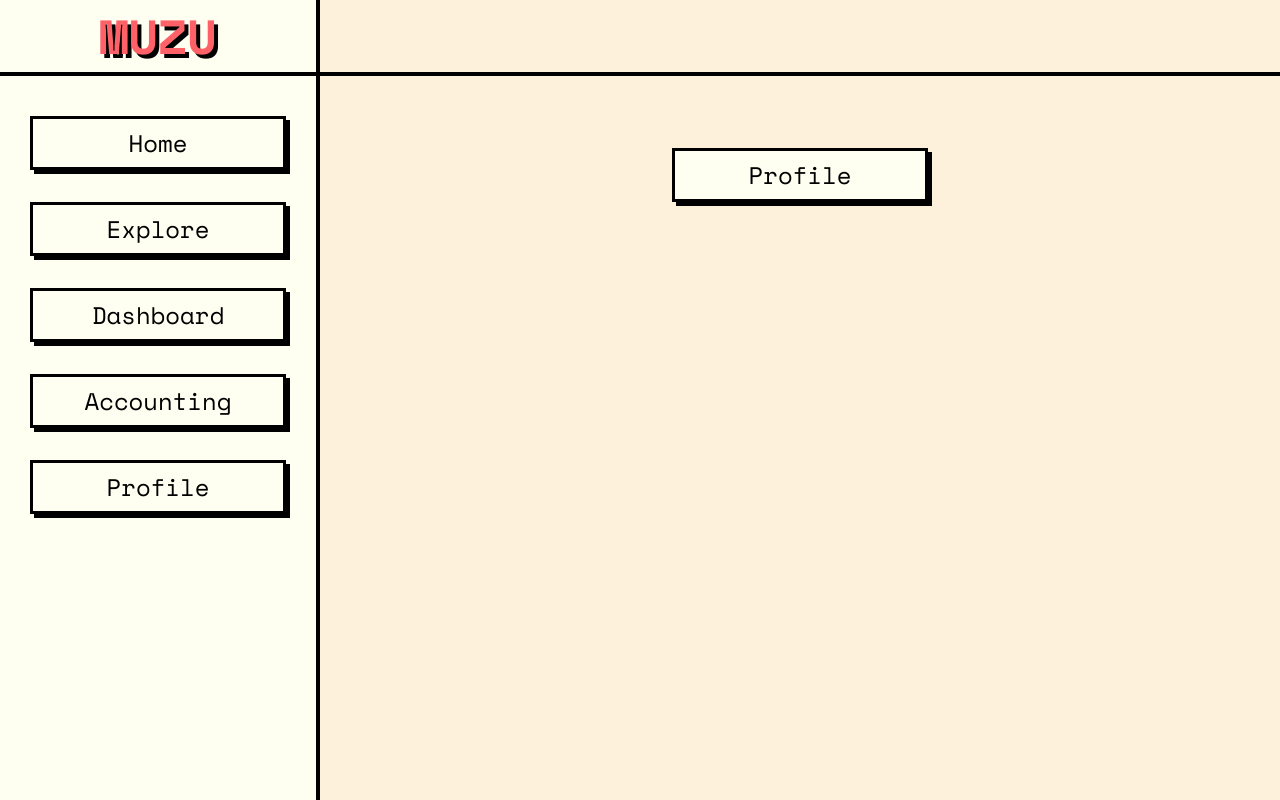
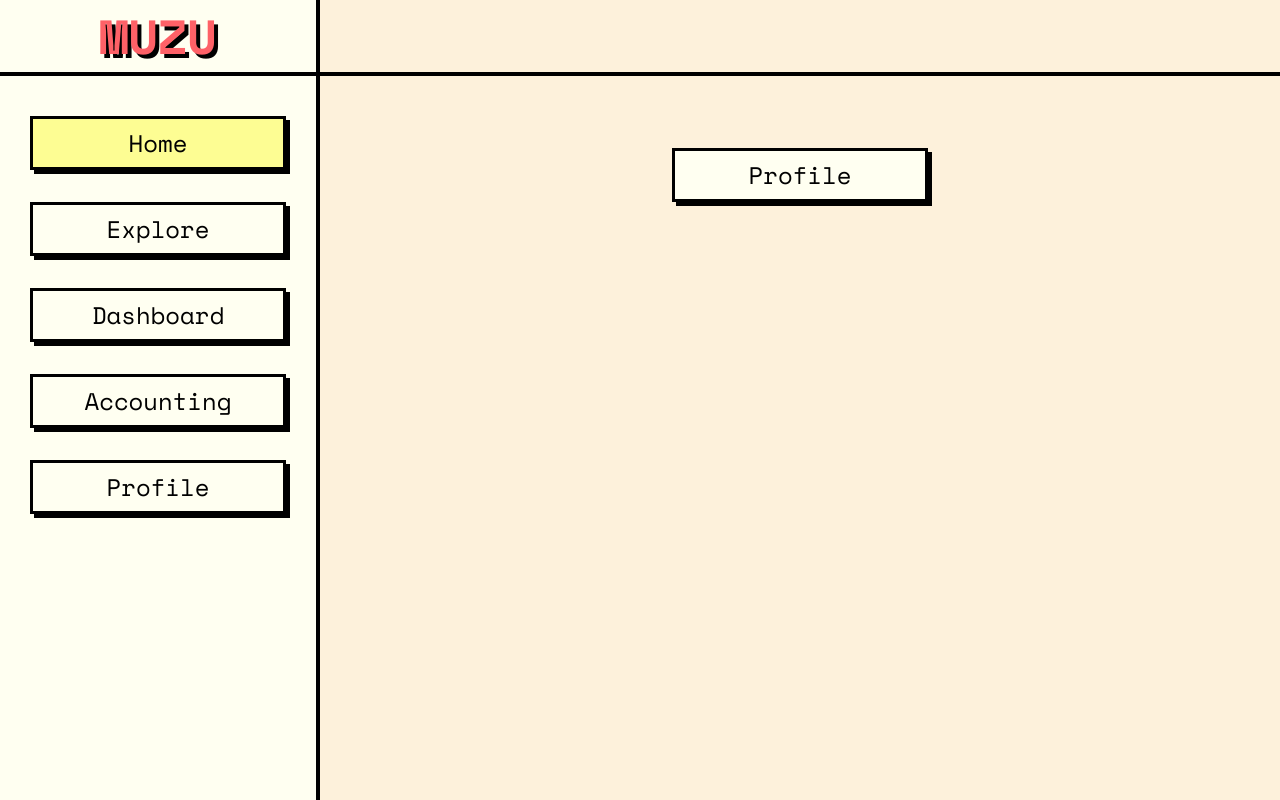
Before and after one commit to aj-maz/Muzu, a Next.js app in the folder client/: page / in a window 1280 px wide. Built offline with nearby package versions, Linux system fonts and the light colour scheme.

Commit message:
refactored nav button

```diff
--- /dev/null
+++ b/client/components/NavButton.tsx
@@ -0,0 +1,24 @@
+import { FC } from "react";
+
+const NavButton: FC<{
+  isActive: boolean;
+  label: string;
+  onClick: Function;
+}> = ({ isActive, onClick, label }) => {
+  return (
+    <div
+      onClick={() => onClick()}
+      className="p-2 mb-4 flex justify-center items-center"
+    >
+      <div
+        className={`panel-shadow cursor-pointer text-2xl p-2  w-64 text-center ${
+          isActive ? "sidebar-active-btn" : "sidebar-btn"
+        }`}
+      >
+        {label}
+      </div>
+    </div>
+  );
+};
+
+export default NavButton;
--- a/client/components/Sidebar.tsx
+++ b/client/components/Sidebar.tsx
@@ -1,34 +1,50 @@
 import { FC } from "react";
+import NavButton from "./NavButton";
+import { useRouter } from "next/router";
 
 const Sidebar: FC = () => {
+  const router = useRouter();
+
+  console.log(router.pathname);
+
   return (
     <nav className=" border-black w-80 border-black border-r-4 sidebar bg-sec inline-block">
       <div className="pt-8">
-        <div className="p-2 flex justify-center items-center">
-          <div className="panel-shadow  cursor-pointer text-2xl p-2 sidebar-btn bg-sec w-64 text-center">
-            Home
-          </div>
-        </div>
-        <div className="p-2 mt-4 flex justify-center items-center">
-          <div className="panel-shadow  cursor-pointer text-2xl p-2 sidebar-btn bg-sec w-64 text-center">
-            Explore
-          </div>
-        </div>
-        <div className="p-2 mt-4 flex justify-center items-center">
-          <div className="panel-shadow  cursor-pointer text-2xl p-2 sidebar-btn bg-sec w-64 text-center">
-            Dashboard
-          </div>
-        </div>
-        <div className="p-2 mt-4 flex justify-center items-center">
-          <div className="panel-shadow  cursor-pointer text-2xl p-2 sidebar-btn bg-sec w-64 text-center">
-            Accounting
-          </div>
-        </div>
-        <div className="p-2 mt-4 flex justify-center items-center">
-          <div className="panel-shadow  cursor-pointer text-2xl p-2 sidebar-btn bg-sec w-64 text-center">
-            Profile
-          </div>
-        </div>
+        <NavButton
+          isActive={router.pathname === "/"}
+          label="Home"
+          onClick={() => {
+            router.push("/");
+          }}
+        />
+        <NavButton
+          isActive={router.pathname === "/explore"}
+          label="Explore"
+          onClick={() => {
+            router.push("/explore");
+          }}
+        />
+        <NavButton
+          isActive={router.pathname === "/dashboard"}
+          label="Dashboard"
+          onClick={() => {
+            router.push("/dashboard");
+          }}
+        />
+        <NavButton
+          isActive={router.pathname === "/accounting"}
+          label="Accounting"
+          onClick={() => {
+            router.push("/accounting");
+          }}
+        />
+        <NavButton
+          isActive={router.pathname === "/profile"}
+          label="Profile"
+          onClick={() => {
+            router.push("/profile");
+          }}
+        />
       </div>
     </nav>
   );
--- a/client/styles/globals.css
+++ b/client/styles/globals.css
@@ -19,6 +19,10 @@ body {
 
 .sidebar-btn:hover {
   background-color: #ffffb5;
+}
+
+.sidebar-active-btn {
+  background-color: #FDFD93;
 }
 
 .sidebar {
```
